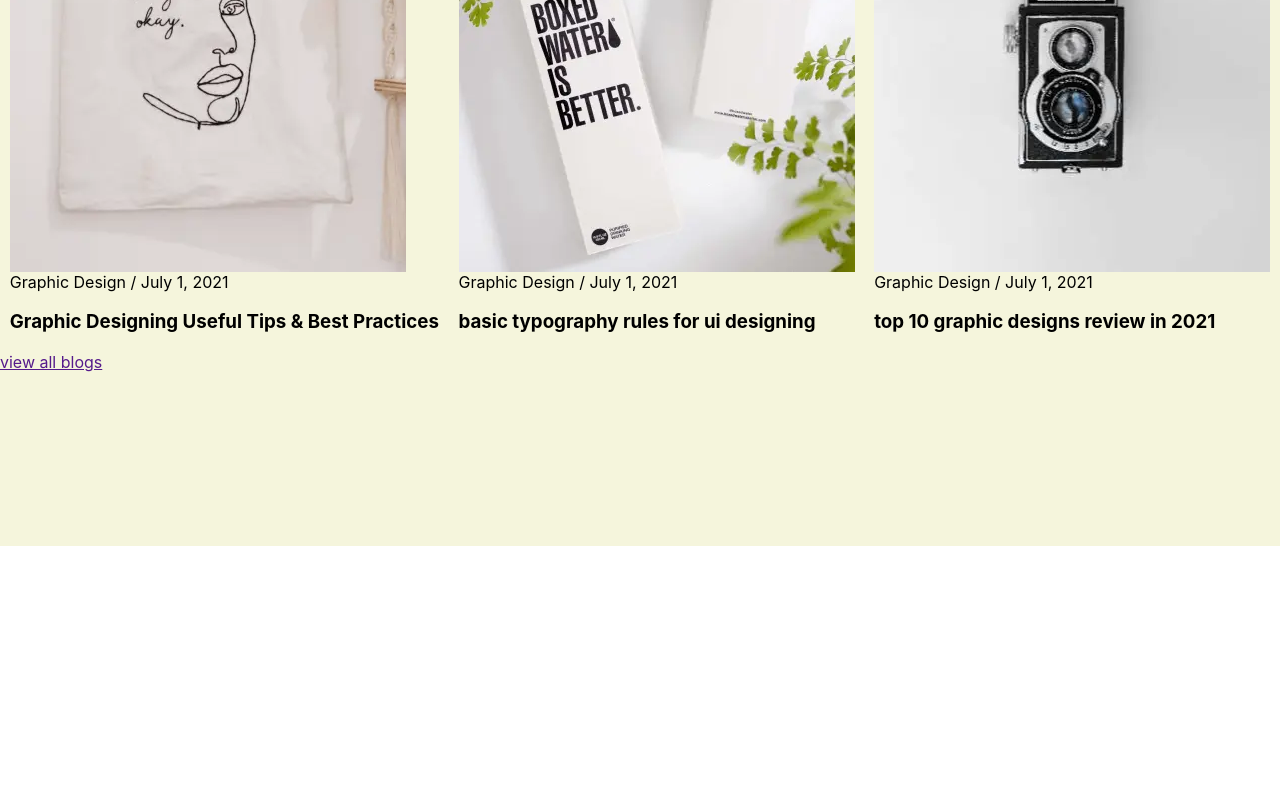
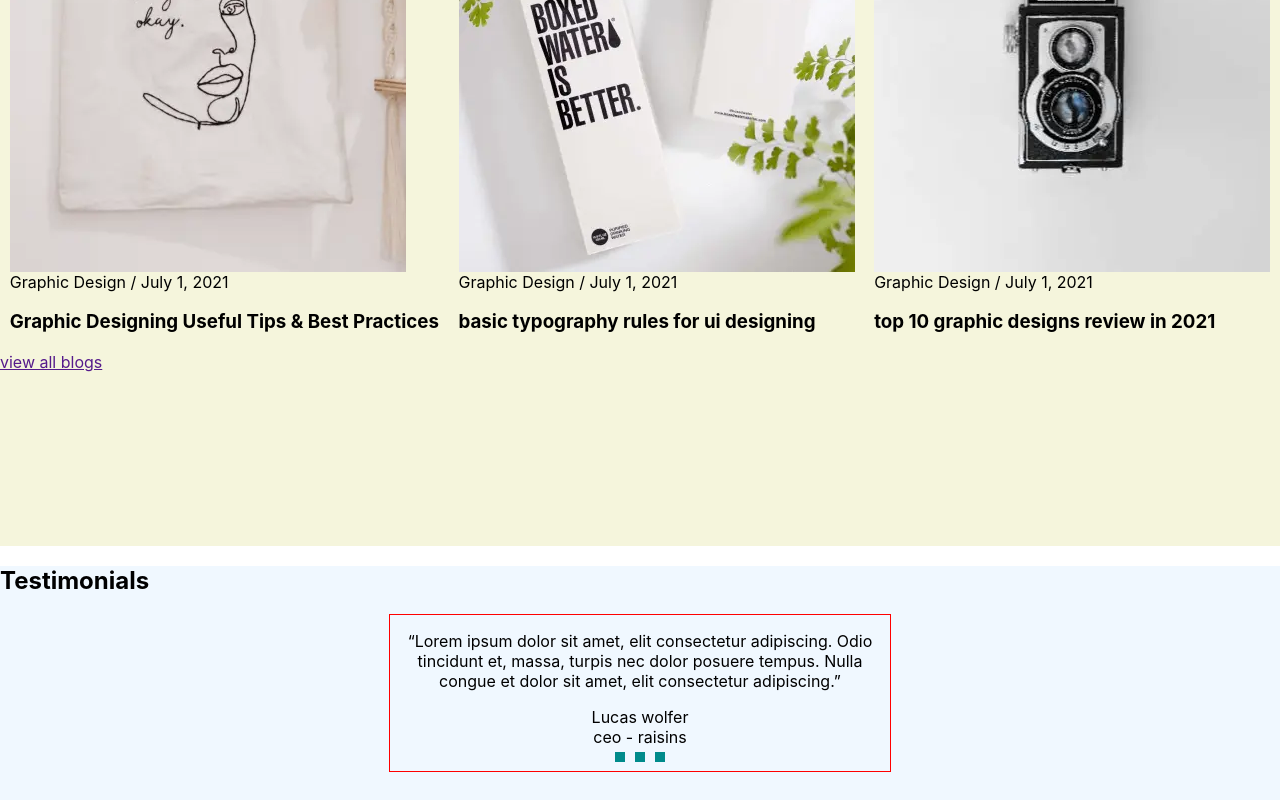
Before and after one commit to Viktossha/portfolio, a React app: page / in a window 1280 px wide. Shown: the part 3602-4402 px from the top of the page. Before the commit the page ends 4148 px from the top, so only its background shows below. Built offline with nearby package versions, Linux system fonts and the light colour scheme.

Commit message:
Testimonials

```diff
--- a/src/App.tsx
+++ b/src/App.tsx
@@ -5,6 +5,7 @@
 import {Works} from "./layout/sections/works/Works";
 import {Achievements} from "./layout/sections/achievements/Achievements";
 import {Blogs} from "./layout/sections/blogs/Blogs";
+import {Testimonials} from "./layout/sections/testimonials/Testimonials";
 
 
 function App() {
@@ -16,6 +17,7 @@
             <Works/>
             <Achievements/>
             <Blogs/>
+            <Testimonials/>
         </div>
     );
 }
--- /dev/null
+++ b/src/components/slider/Slider.tsx
@@ -0,0 +1,58 @@
+import React from 'react';
+import styled from "styled-components";
+import {FlexWrapper} from "../FlexWrapper";
+
+export const Slider = () => {
+    return (
+        <StyledSlider>
+            <FlexWrapper>
+                <Slide>
+                    <Text>“Lorem ipsum dolor sit amet, elit consectetur adipiscing. Odio tincidunt et, massa, turpis nec
+                        dolor posuere tempus. Nulla congue et dolor sit amet, elit consectetur adipiscing.”
+                    </Text>
+                    <Name>Lucas wolfer</Name>
+                    <ExtraText>ceo - raisins</ExtraText>
+                </Slide>
+            </FlexWrapper>
+            <Pagination>
+                <span></span>
+                <span></span>
+                <span></span>
+            </Pagination>
+        </StyledSlider>
+    );
+};
+
+const StyledSlider = styled.div`
+    border: 1px solid red;
+    max-width: 500px;
+    display: flex;
+    flex-direction: column;
+    align-items: center;
+`
+
+const Slide = styled.div`
+    text-align: center;
+`
+
+const Text = styled.p`
+
+`
+
+const Name = styled.span`
+
+`
+
+const ExtraText = styled.span`
+    display: block;
+`
+
+const Pagination = styled.div`
+    span {
+        display: inline-block;
+        width: 10px;
+        height: 10px;
+        margin: 5px;
+        background-color: darkcyan;
+    }
+`
--- /dev/null
+++ b/src/layout/sections/testimonials/Testimonials.tsx
@@ -0,0 +1,21 @@
+import React from 'react';
+import styled from "styled-components";
+import {SectionTitle} from "../../../components/SectionTitle";
+import {Slider} from "../../../components/slider/Slider";
+import {FlexWrapper} from "../../../components/FlexWrapper";
+
+export const Testimonials = () => {
+    return (
+        <StyledTestimonials>
+            <SectionTitle>Testimonials</SectionTitle>
+            <FlexWrapper justify={'center'}>
+                <Slider/>
+            </FlexWrapper>
+        </StyledTestimonials>
+    );
+};
+
+const StyledTestimonials =  styled.section`
+    background-color: aliceblue;
+    min-height: 50vh;
+`
```
